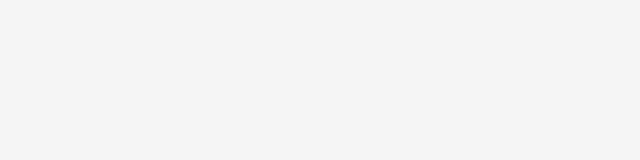
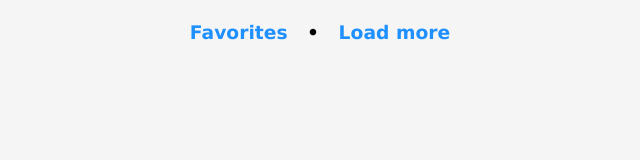
Before and after one commit to futuregit/nasa-api-pictures, a plain HTML site: page index.html in a window 1280 px wide. Shown: the whole page, without its empty margins (320-960 px from the left). Drawn offline with Linux system fonts and the light colour scheme.

Commit message:
Built UI navigation

```diff
--- a/index.html
+++ b/index.html
@@ -14,6 +14,23 @@
     <div class="loader hidden">
         <img src="./rocket.svg" alt="Rocket loading animation">
     </div>
+    <!-- Container -->
+    <div class="container">
+        <!-- Navigation -->
+        <div class="navigation-container">
+            <span class="background"></span>
+            <!-- Results Nav -->
+            <span class="navigation-items" id="resultsNav">
+                <h3 class="clickable">Favorites</h3>
+                <h3>&nbsp;&nbsp;&nbsp;•&nbsp;&nbsp;&nbsp;</h3>
+                <h3 class="clickable">Load more</h3>
+            </span>
+            <!-- Favorite Nav -->
+            <span class="navigation-items hidden" id="favoritesNav">
+                <h3 class="clickable">Load More NASA Images</h3>
+            </span>
+        </div>
+    </div>
     <!-- Script -->
     <script src="script.js"></script>
 </body>
--- a/style.css
+++ b/style.css
@@ -25,6 +25,8 @@ body {
   background: whitesmoke;
   height: 100vh;
   width: 100wh;
+  position: fixed;
+  z-index: 10;
   display: flex;
   justify-content: center;
   align-items: center;
@@ -47,7 +49,13 @@ body {
   right: 0;
   width: 100%;
   height: 60px;
+  z-index: -1;
+}
 
+.clickable {
+  color: dodgerblue;
+  cursor: pointer;
+  user-select: none;
 }
 
 
```
